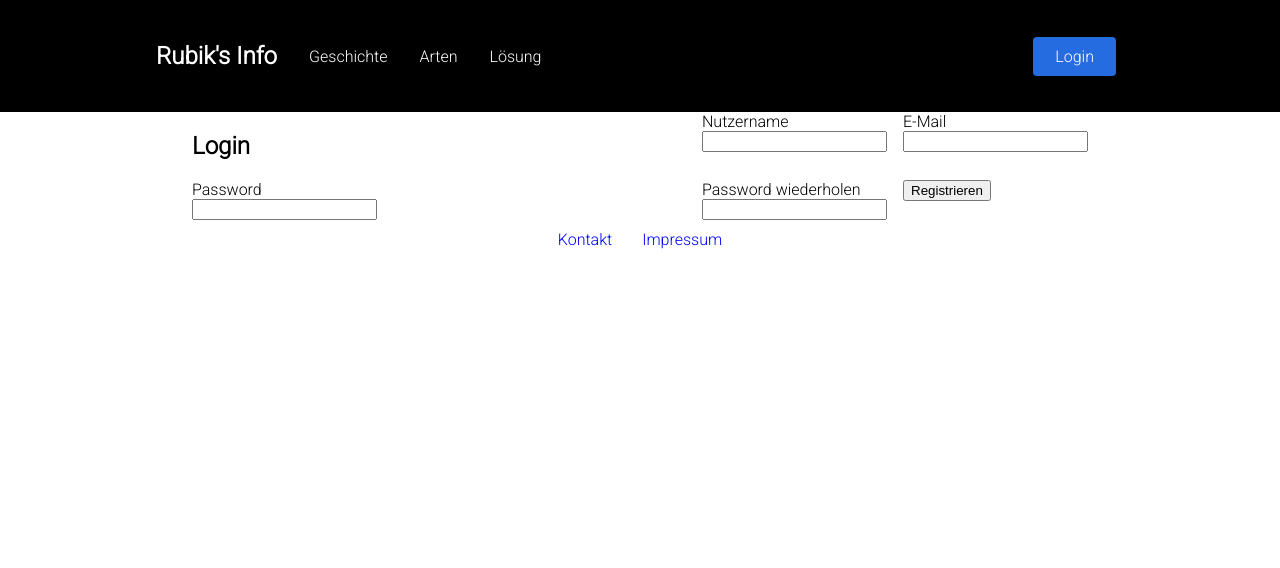
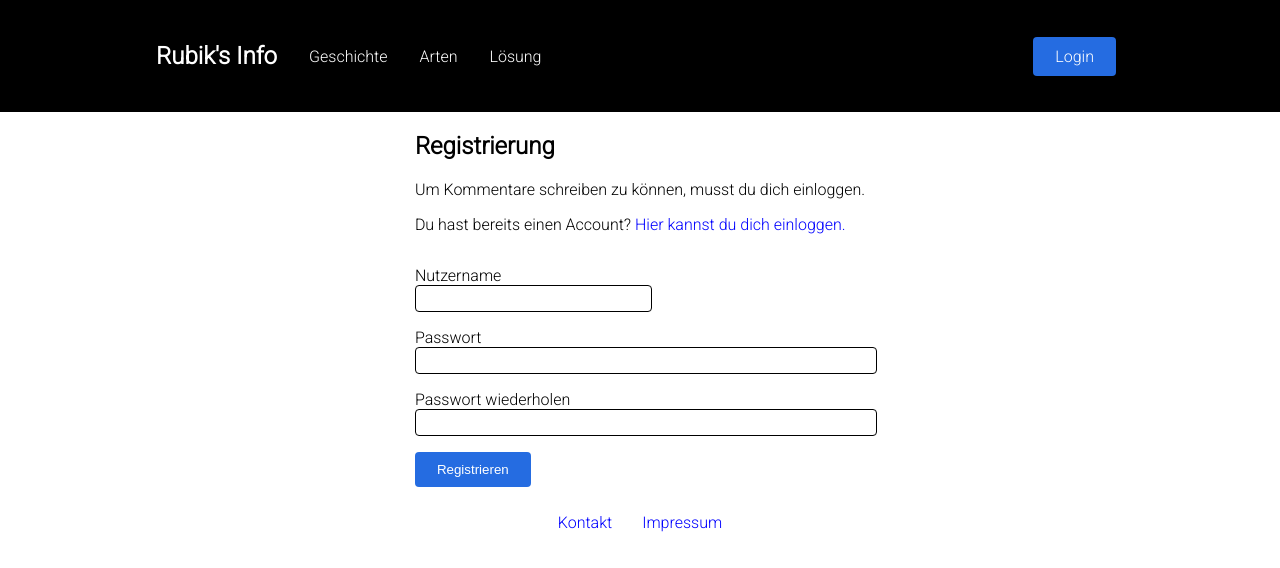
Before and after one commit to SarahIsWeird/rubiksinfo, a React (Create React App) app in the folder frontend/: page /registrierung in a window 1280 px wide. Shown: the top 568 px of the page. Built offline with nearby package versions, Linux system fonts and the light colour scheme; the HTML template or start-up script is replaced by a standard one.

Commit message:
Add login and registration page

```diff
--- /dev/null
+++ b/frontend/src/components/form/form.jsx
@@ -0,0 +1,48 @@
+import styled from 'styled-components';
+import { WideParagraph } from '../article/paragraph';
+
+const InnerCenteredFormContainer = styled.div`
+    width: max-content;
+    margin-left: auto;
+    margin-right: auto;
+
+    display: flex;
+    flex-direction: column;
+    justify-content: center;
+`;
+
+export const CenteredForm = ({ children }) => (
+    <WideParagraph>
+        <InnerCenteredFormContainer>
+            {children}
+        </InnerCenteredFormContainer>
+    </WideParagraph>
+);
+
+export const FormField = styled.div`
+    width: 100%;
+    margin-bottom: 1em;
+`;
+
+export const FormButton = styled.button`
+    border-radius: 4px;
+    background: #256ce1;
+    padding: 10px 22px;
+    color: white;
+    border: none;
+    outline: none;
+    cursor: pointer;
+    transition: all 0.2s ease-in-out;
+    text-decoration: none;
+
+    &:hover{
+        transition: all 0.2s ease-in-out;
+        background: lightskyblue;
+        color: black;
+    }
+`;
+
+export const ErrorParagraph = styled.p`
+    color: red;
+    margin-bottom: 0;
+`;
--- /dev/null
+++ b/frontend/src/components/form/input.jsx
@@ -0,0 +1,33 @@
+import styled from 'styled-components';
+
+const StyledInput = styled.input`
+    width: 100%;
+    padding: 5px;
+
+    border-width: 1px;
+    border-radius: 4px;
+    border-color: black;
+    border-style: solid;
+
+    &.error {
+        border-color: red;
+    }
+`;
+
+export const Input = ({ value, setValue, isValid, type, className }) => (
+    <StyledInput
+        type={ type !== null ? type : 'text' }
+        value={ value }
+        onChange={ event => setValue(event.target.value) }
+        className={ className + (isValid === false ? ' error' : '') } />
+);
+
+export const UsernameInput = styled(Input)`
+    width: 50%;
+`;
+
+export const PasswordInput = (props) => (
+    <Input
+        type='password'
+        { ...props } />
+);
--- /dev/null
+++ b/frontend/src/components/form/validations.jsx
@@ -0,0 +1,11 @@
+export const validateUsername = (username) =>
+    username !== '';
+
+export const validateLoginPassword = (password) =>
+    password !== '';
+
+export const validateRegistrationPassword = (password) =>
+    password.length >= 10;
+
+export const validatePasswordConfirmation = (password, passwordConfirmation) =>
+    password === passwordConfirmation;
--- /dev/null
+++ b/frontend/src/components/referrals/hooks/useQueryParameters.jsx
@@ -0,0 +1,8 @@
+import {useLocation} from 'react-router';
+import {useMemo} from 'react';
+
+export const useQueryParameters = () => {
+    const { search: queryParameters } = useLocation();
+
+    return useMemo(() => new URLSearchParams(queryParameters), [queryParameters]);
+}
--- /dev/null
+++ b/frontend/src/components/referrals/referralCreation.jsx
@@ -0,0 +1,16 @@
+const nonReferringPaths = ['/', '/login', '/registrierung'];
+
+const pathCanBeReferrer = (urlPath) =>
+    !nonReferringPaths.includes(urlPath);
+
+const buildReferrerQuery = (currentUrl) =>
+    "?referrer=" + currentUrl;
+
+export const buildConditionalReferrerPath = (destination, currentUrl) => {
+    let destinationWithReferrer = destination;
+
+    if (pathCanBeReferrer(currentUrl))
+        destinationWithReferrer += buildReferrerQuery(currentUrl);
+
+    return destinationWithReferrer;
+};
--- /dev/null
+++ b/frontend/src/components/referrals/referralProcessing.jsx
@@ -0,0 +1,18 @@
+import { Navigate } from 'react-router';
+
+const defaultRedirectFragment = '/';
+
+const getRedirectUriFragmentOrDefault = (queryParameters) => {
+    if (queryParameters.has('referrer'))
+        return queryParameters.get('referrer');
+
+    return defaultRedirectFragment;
+}
+
+const buildRedirectComponentFromFragment = (redirectUriFragment) =>
+    (<Navigate to={ redirectUriFragment } />);
+
+export const buildRedirectComponentFromQueryParameters = (queryParameters) => {
+    const redirectUriFragment = getRedirectUriFragmentOrDefault(queryParameters);
+    return buildRedirectComponentFromFragment(redirectUriFragment);
+}
--- a/frontend/src/components/routes/loginPage.jsx
+++ b/frontend/src/components/routes/loginPage.jsx
@@ -1,29 +1,89 @@
-import {useState} from 'react';
+import { useState } from 'react';
+import { CenteredForm, ErrorParagraph, FormButton, FormField } from '../form/form';
+import { useQueryParameters } from '../referrals/hooks/useQueryParameters';
+import { buildRedirectComponentFromQueryParameters } from '../referrals/referralProcessing';
+import { PasswordInput, UsernameInput } from '../form/input';
+import { validateLoginPassword, validateUsername } from '../form/validations';
+
+const usernameErrorMessage = (
+    <ErrorParagraph>
+        Bitte gib deinen Nutzernamen ein.
+    </ErrorParagraph>
+);
+
+const passwordErrorMessage = (
+    <ErrorParagraph>
+        Bitte gib dein Passwort ein.
+    </ErrorParagraph>
+);
+
+const areAllFieldsValid = (fieldValidations) =>
+    fieldValidations.usernameValid && fieldValidations.passwordValid;
 
 export const LoginPage = () => {
     const [username, setUsername] = useState('');
+    const [isUsernameValid, setUsernameValid] = useState(true);
     const [password, setPassword] = useState('');
+    const [isPasswordValid, setPasswordValid] = useState(true);
+
+    const [redirect, setRedirect] = useState(null);
+
+    const queryParameters = useQueryParameters();
+
+    const validateFields = () => {
+        const usernameValid = validateUsername(username);
+        const passwordValid = validateLoginPassword(password);
+
+        return { usernameValid, passwordValid };
+    };
+
+    const setFieldValidations = ({ usernameValid, passwordValid }) => {
+        setUsernameValid(usernameValid);
+        setPasswordValid(passwordValid);
+    }
+
+    const redirectUser = () => {
+        const redirectComponent = buildRedirectComponentFromQueryParameters(queryParameters);
+        setRedirect(() => redirectComponent);
+    };
 
     const onSubmit = () => {
-        alert(1);
+        const fieldValidations = validateFields();
+        setFieldValidations(fieldValidations);
+
+        const allFieldsValid = areAllFieldsValid(fieldValidations);
+
+        if (allFieldsValid)
+            redirectUser();
     };
 
     return (
-        <>
-            <div className="full">
+        <CenteredForm>
+            <FormField>
                 <h2>Login</h2>
-            </div>
-            <div className="full form-field">
+                <p>Um Kommentare schreiben zu k&ouml;nnen, musst du dich einloggen.</p>
+                <p>Du hast noch keinen Account? <a href="/registrierung">Hier kannst du dich registrieren.</a></p>
+            </FormField>
+            <FormField>
                 <span>Nutzername</span><br />
-                <input type="text" value={username} onChange={event => setUsername(event.target.value)} />
-            </div>
-            <div className="full form-field">
-                <span>Password</span><br />
-                <input type="password" value={password} onChange={event => setPassword(event.target.value)} />
-            </div>
-            <div className="full form-field">
-                <button onClick={onSubmit}>Einloggen</button>
-            </div>
-        </>
+                <UsernameInput
+                    value={ username }
+                    setValue={ setUsername }
+                    isValid={ isUsernameValid } />
+                { isUsernameValid ? null : usernameErrorMessage }
+            </FormField>
+            <FormField>
+                <span>Passwort</span><br />
+                <PasswordInput
+                    value={ password }
+                    setValue={ setPassword }
+                    isValid={ isPasswordValid } />
+                { isPasswordValid ? null : passwordErrorMessage }
+            </FormField>
+            <FormField>
+                <FormButton onClick={ onSubmit }>Einloggen</FormButton>
+            </FormField>
+            { redirect }
+        </CenteredForm>
     );
 };
--- a/frontend/src/components/routes/registrationPage.jsx
+++ b/frontend/src/components/routes/registrationPage.jsx
@@ -1,51 +1,108 @@
-import {useState} from 'react';
+import { useState } from 'react';
+import { CenteredForm, ErrorParagraph, FormButton, FormField } from '../form/form';
+import { useQueryParameters } from '../referrals/hooks/useQueryParameters';
+import { buildRedirectComponentFromQueryParameters } from '../referrals/referralProcessing';
+import { PasswordInput, UsernameInput } from '../form/input';
+import { validatePasswordConfirmation, validateRegistrationPassword, validateUsername } from '../form/validations';
+
+const usernameErrorMessage = (
+    <ErrorParagraph>
+        Bitte gib einen Nutzernamen ein.
+    </ErrorParagraph>
+);
+
+const passwordErrorMessage = (
+    <ErrorParagraph>
+        Dein Passwort muss mindestens 10 Zeichen lang sein.
+    </ErrorParagraph>
+);
+
+const passwordConfirmationErrorMessage = (
+    <ErrorParagraph>
+        Die Passw&ouml;rter m&uuml;ssen &uuml;bereinstimmen.
+    </ErrorParagraph>
+);
+
+const areAllFieldsValid = (fieldValidations) =>
+    fieldValidations.usernameValid && fieldValidations.passwordValid && fieldValidations.passwordConfirmationValid;
 
 export const RegistrationPage = () => {
     const [username, setUsername] = useState('');
-    const [email, setEmail] = useState('');
     const [password, setPassword] = useState('');
     const [passwordConfirmation, setPasswordConfirmation] = useState('');
 
+    const [isUsernameValid, setUsernameValid] = useState(true);
+    const [isPasswordValid, setPasswordValid] = useState(true);
+    const [isPasswordConfirmationValid, setPasswordConfirmationValid] = useState(true);
+
+    const [redirect, setRedirect] = useState(null);
+
+    const queryParameters = useQueryParameters();
+
+    const validateFields = () => {
+        const usernameValid = validateUsername(username);
+        const passwordValid = validateRegistrationPassword(password);
+        const passwordConfirmationValid = validatePasswordConfirmation(password, passwordConfirmation);
+
+        return { usernameValid, passwordValid, passwordConfirmationValid };
+    };
+
+    const setFieldValidations = ({ usernameValid, passwordValid, passwordConfirmationValid }) => {
+        setUsernameValid(usernameValid);
+        setPasswordValid(passwordValid);
+        setPasswordConfirmationValid(passwordConfirmationValid);
+    }
+
+    const redirectUser = () => {
+        const redirectComponent = buildRedirectComponentFromQueryParameters(queryParameters);
+        setRedirect(() => redirectComponent);
+    };
+
     const onSubmit = () => {
-        alert(1);
+        const fieldValidations = validateFields();
+        setFieldValidations(fieldValidations);
+
+        const allFieldsValid = areAllFieldsValid(fieldValidations);
+
+        if (allFieldsValid)
+            redirectUser();
     };
 
     return (
-        <>
-            <div className="full">
-                <h2>Login</h2>
-            </div>
-            <div className="full form-field">
+        <CenteredForm>
+            <FormField>
+                <h2>Registrierung</h2>
+                <p>Um Kommentare schreiben zu k&ouml;nnen, musst du dich einloggen.</p>
+                <p>Du hast bereits einen Account? <a href="/login">Hier kannst du dich einloggen.</a></p>
+            </FormField>
+            <FormField>
                 <span>Nutzername</span><br />
-                <input
-                    type="text"
-                    value={username}
-                    onChange={event => setUsername(event.target.value)} />
-            </div>
-            <div className="full form-field">
-                <span>E-Mail</span><br />
-                <input
-                    type="email"
-                    value={email}
-                    onChange={event => setEmail(event.target.value)} />
-            </div>
-            <div className="full form-field">
-                <span>Password</span><br />
-                <input
-                    type="password"
-                    value={password}
-                    onChange={event => setPassword(event.target.value)} />
-            </div>
-            <div className="full form-field">
-                <span>Password wiederholen</span><br />
-                <input
-                    type="password"
-                    value={passwordConfirmation}
-                    onChange={event => setPasswordConfirmation(event.target.value)} />
-            </div>
-            <div className="full form-field">
-                <button onClick={onSubmit}>Registrieren</button>
-            </div>
-        </>
+                <UsernameInput
+                    value={ username }
+                    setValue={ setUsername }
+                    isValid={ isUsernameValid } />
+                { isUsernameValid ? null : usernameErrorMessage }
+            </FormField>
+            <FormField>
+                <span>Passwort</span><br />
+                <PasswordInput
+                    value={ password }
+                    setValue={ setPassword }
+                    isValid={ isPasswordValid } />
+                { isPasswordValid ? null : passwordErrorMessage }
+            </FormField>
+            <FormField>
+                <span>Passwort wiederholen</span><br />
+                <PasswordInput
+                    value={ passwordConfirmation }
+                    setValue={ setPasswordConfirmation }
+                    isValid={ isPasswordValid && isPasswordConfirmationValid } />
+                { isPasswordConfirmationValid ? null : passwordConfirmationErrorMessage }
+            </FormField>
+            <FormField>
+                <FormButton onClick={ onSubmit }>Registrieren</FormButton>
+            </FormField>
+            { redirect }
+        </CenteredForm>
     );
 };
```
Also changed, not shown: frontend/src/components/navbar/navbar.jsx (+2 -15 lines).
